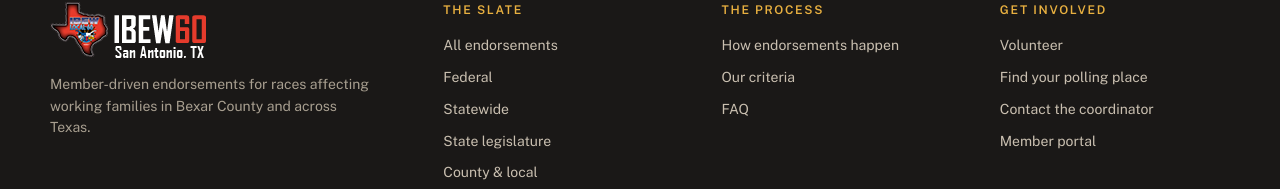
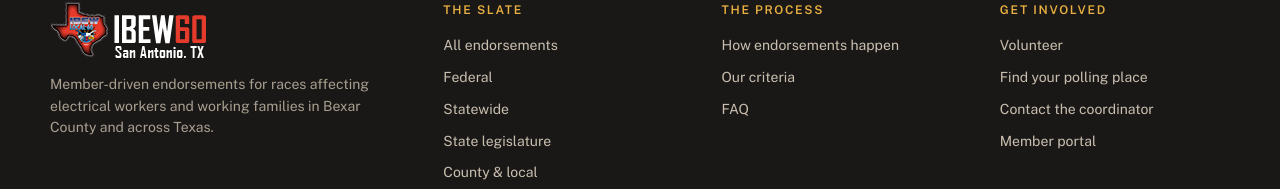
Before and after one commit to CatsAreMLG/Local-60, a Next.js app: page / in a window 1280 px wide. Shown: the part 6576-6765 px from the top of the page. Built offline with nearby package versions, Linux system fonts and the light colour scheme.

Commit message:
Add scroll-margin-top to all #

```diff
--- a/app/page.module.css
+++ b/app/page.module.css
@@ -406,6 +406,7 @@
   border-top: 1px solid var(--rule);
   border-bottom: 1px solid var(--rule);
   padding: 80px 0;
+  scroll-margin-top: 90px;
 }
 .processInner {
   max-width: 1180px;
@@ -477,6 +478,7 @@
   max-width: 1180px;
   margin: 0 auto;
   padding: 80px 32px;
+  scroll-margin-top: 90px;
 }
 .criteriaHead {
   border-bottom: 2px solid var(--ink);
@@ -535,6 +537,7 @@
   background: var(--cream-warm);
   border-top: 1px solid var(--rule);
   padding: 80px 0;
+  scroll-margin-top: 90px;
 }
 .faqInner {
   max-width: 880px;
@@ -625,6 +628,7 @@
   color: var(--cream);
   padding: 64px 32px;
   text-align: center;
+  scroll-margin-top: 90px;
 }
 .ctaStrip h2 {
   font-family: var(--display);
--- a/app/page.tsx
+++ b/app/page.tsx
@@ -386,7 +386,7 @@ export default function Home() {
             behavior: "smooth",
             block: "start",
           }),
-        50
+        50,
       );
     }
   }, [openDetailId]);
@@ -400,7 +400,7 @@ export default function Home() {
             behavior: "smooth",
             block: "start",
           }),
-        50
+        50,
       );
     } else {
       setOpenDetailId(e.id);
@@ -412,7 +412,7 @@ export default function Home() {
     setTimeout(
       () =>
         gridRef.current?.scrollIntoView({ behavior: "smooth", block: "start" }),
-      50
+      50,
     );
   };
 
@@ -785,8 +785,8 @@ export default function Home() {
               alt="IBEW Local 60 Logo"
             />
             <p>
-              Member-driven endorsements for races affecting working families in
-              Bexar County and across Texas.
+              Member-driven endorsements for races affecting electrical workers
+              and working families in Bexar County and across Texas.
             </p>
           </div>
           <div className={styles.footerCol}>
```
